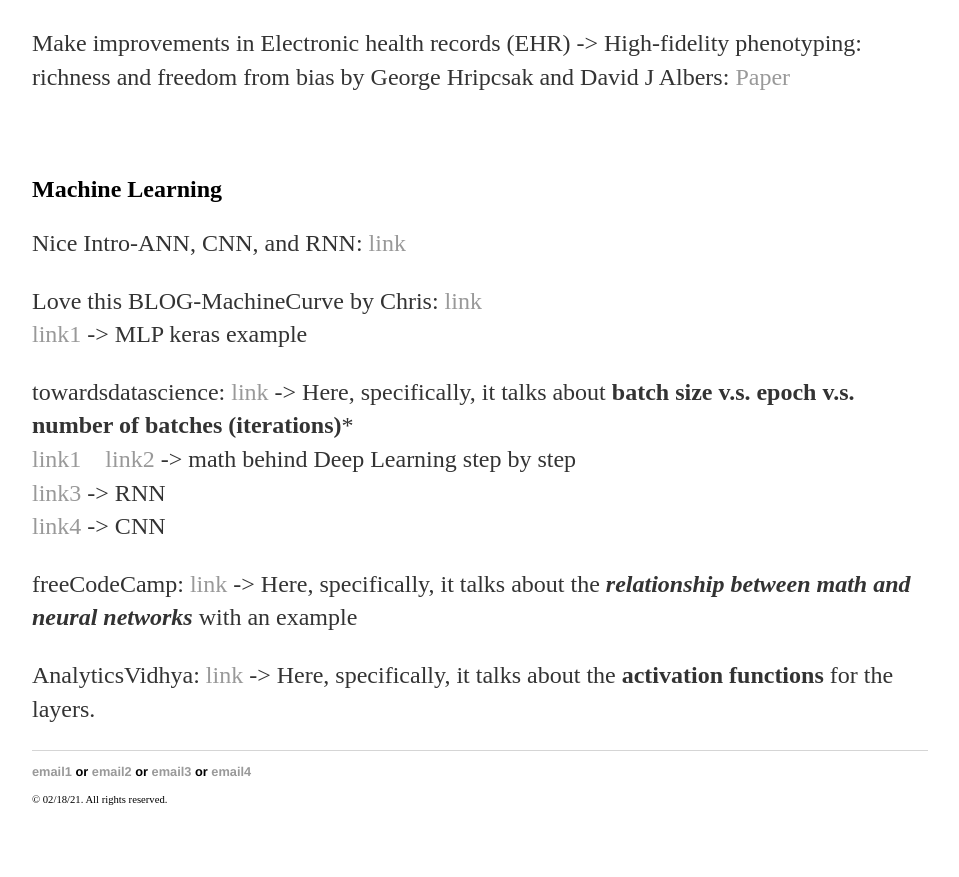
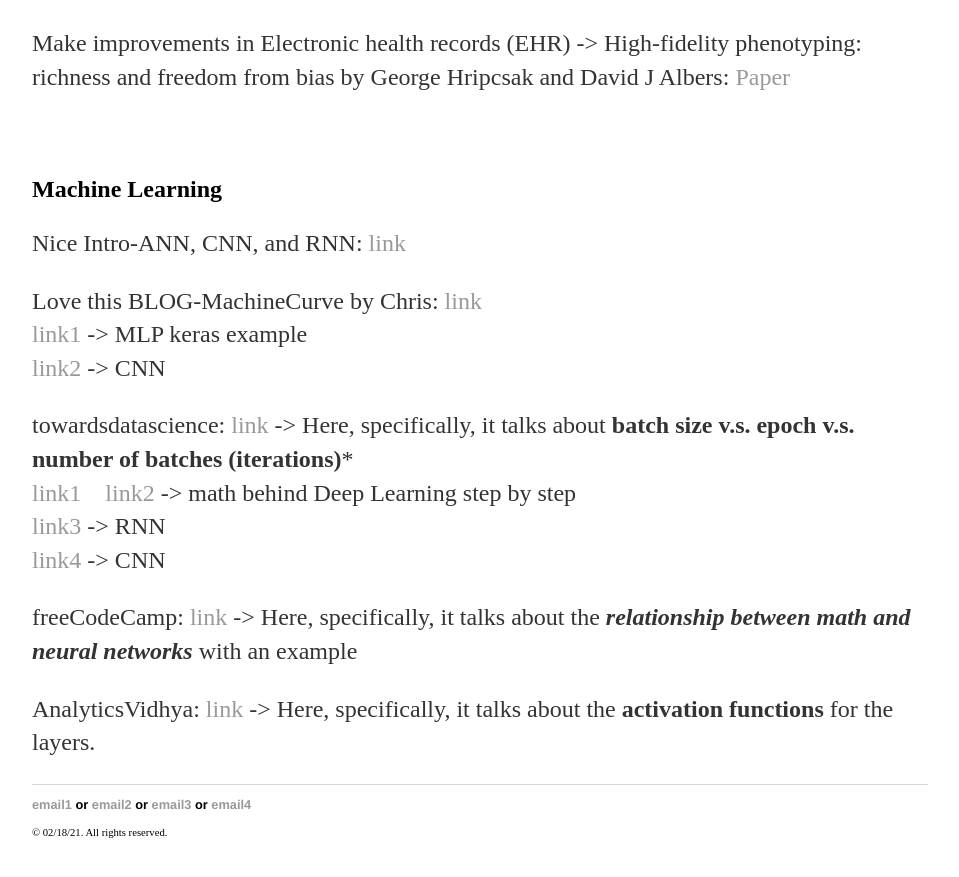
Before and after one commit to yjkweon24/yjkweon24.github.io, a Jekyll site: the page built from _posts/2019-03-16-Academic.md, in a window 1280 px wide and 900 px high, scrolled down 1256 px. Shown: the top 877 px of the window, without its empty margins (160-1119 px from the left). Built offline with Jekyll 4.4.1, drawn with Linux system fonts in a browser that asks for light colours.

Commit message:
Update 2019-03-16-Academic.md

```diff
--- a/_posts/2019-03-16-Academic.md
+++ b/_posts/2019-03-16-Academic.md
@@ -39,6 +39,7 @@
 
 Love this BLOG-MachineCurve by Chris: [link](https://www.machinecurve.com/index.php/2019/07/18/can-neural-networks-approximate-mathematical-functions/)
 <br/>[link1](https://www.machinecurve.com/index.php/2019/07/27/how-to-create-a-basic-mlp-classifier-with-the-keras-sequential-api/) -> MLP keras example
+<br/>[link2](https://www.machinecurve.com/index.php/2018/12/07/convolutional-neural-networks-and-their-components-for-computer-vision/) -> CNN
 
 towardsdatascience: [link](https://towardsdatascience.com/epoch-vs-iterations-vs-batch-size-4dfb9c7ce9c9) -> Here, specifically, it talks about **batch size v.s. epoch v.s. number of batches (iterations)***
 <br/>[link1](https://towardsdatascience.com/deep-learnings-mathematics-f52b3c4d2576)&emsp;[link2](https://towardsdatascience.com/https-medium-com-piotr-skalski92-deep-dive-into-deep-networks-math-17660bc376ba) -> math behind Deep Learning step by step
```
